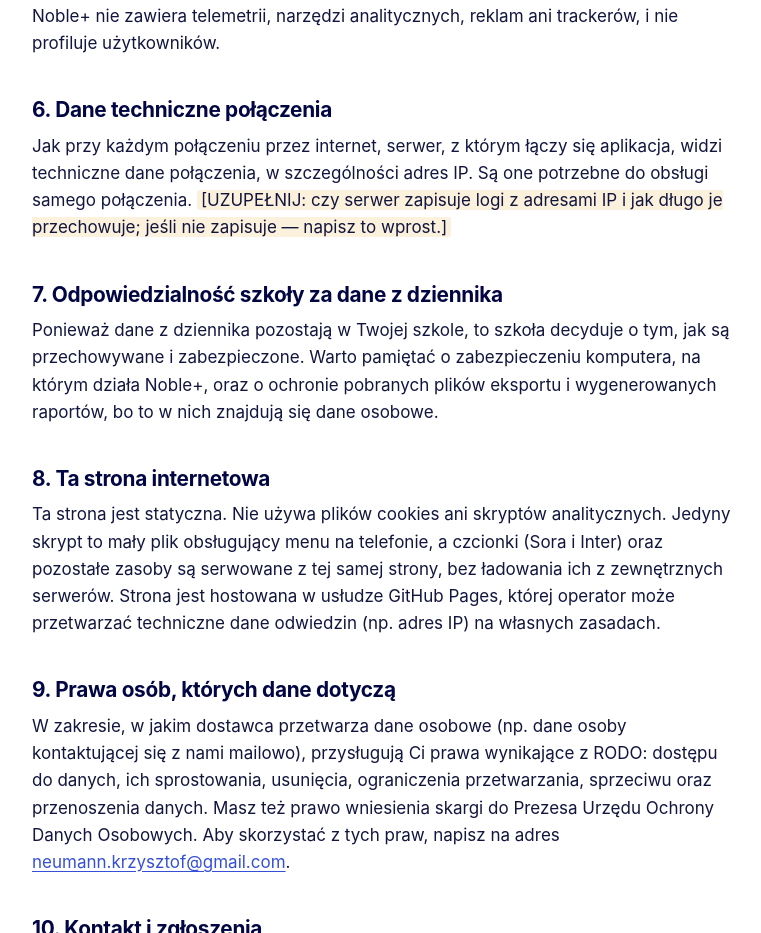
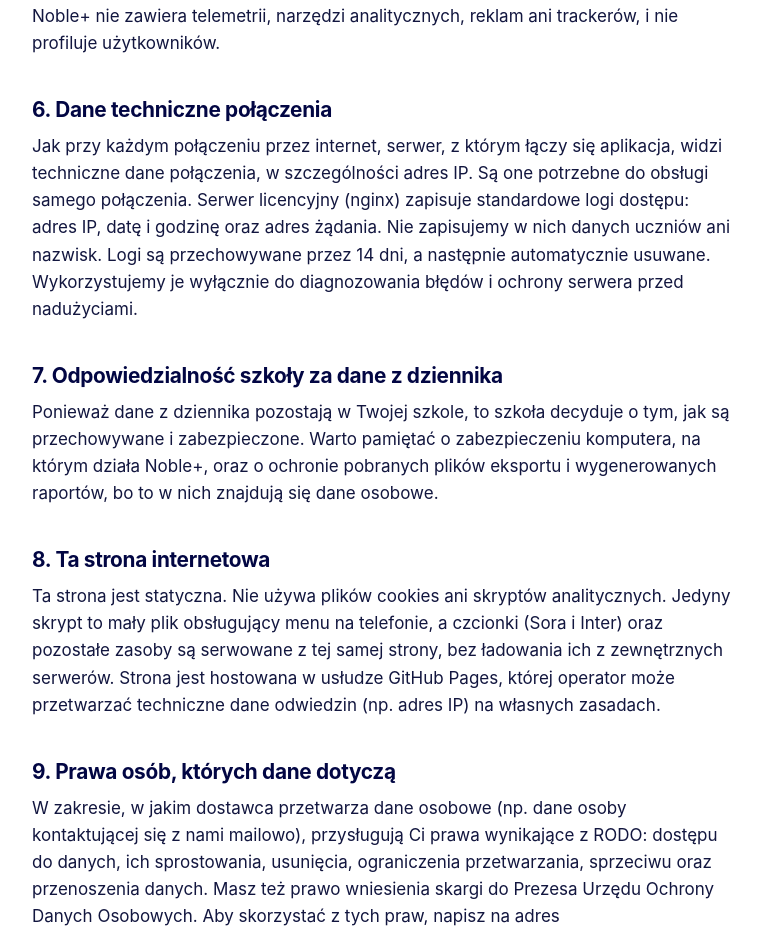
Before and after one commit to chrzysztof/NoblePlusSite, a plain HTML site: page polityka-prywatnosci.html in a window 1280 px wide. Shown: the part 1810-2743 px from the top of the page, without its empty margins (84-845 px from the left). Drawn offline with Linux system fonts and the light colour scheme; a web font is replaced by a local one.

Commit message:
Update privacy policy regarding server logs

```diff
--- a/polityka-prywatnosci.html
+++ b/polityka-prywatnosci.html
@@ -122,7 +122,7 @@
         <p>
           Jak przy każdym połączeniu przez internet, serwer, z którym łączy się aplikacja, widzi techniczne dane połączenia,
           w szczególności adres IP. Są one potrzebne do obsługi samego połączenia.
-          <span class="todo">[UZUPEŁNIJ: czy serwer zapisuje logi z adresami IP i jak długo je przechowuje; jeśli nie zapisuje — napisz to wprost.]</span>
+          Serwer licencyjny (nginx) zapisuje standardowe logi dostępu: adres IP, datę i godzinę oraz adres żądania. Nie zapisujemy w nich danych uczniów ani nazwisk. Logi są przechowywane przez 14 dni, a następnie automatycznie usuwane. Wykorzystujemy je wyłącznie do diagnozowania błędów i ochrony serwera przed nadużyciami.
         </p>
 
         <h2>7. Odpowiedzialność szkoły za dane z dziennika</h2>
```
